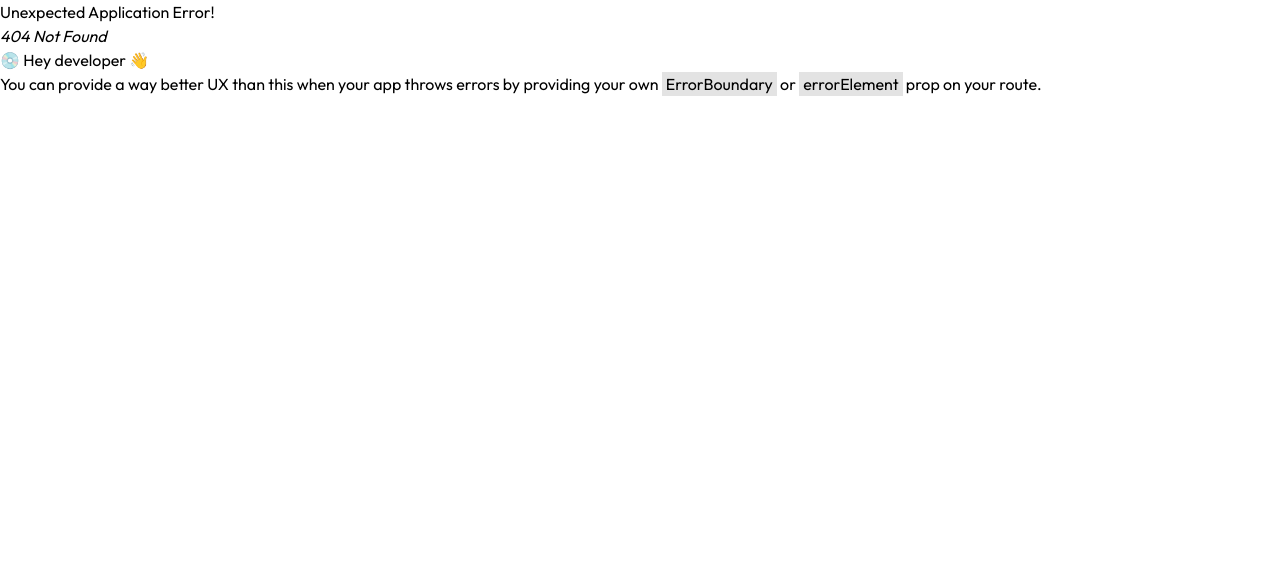
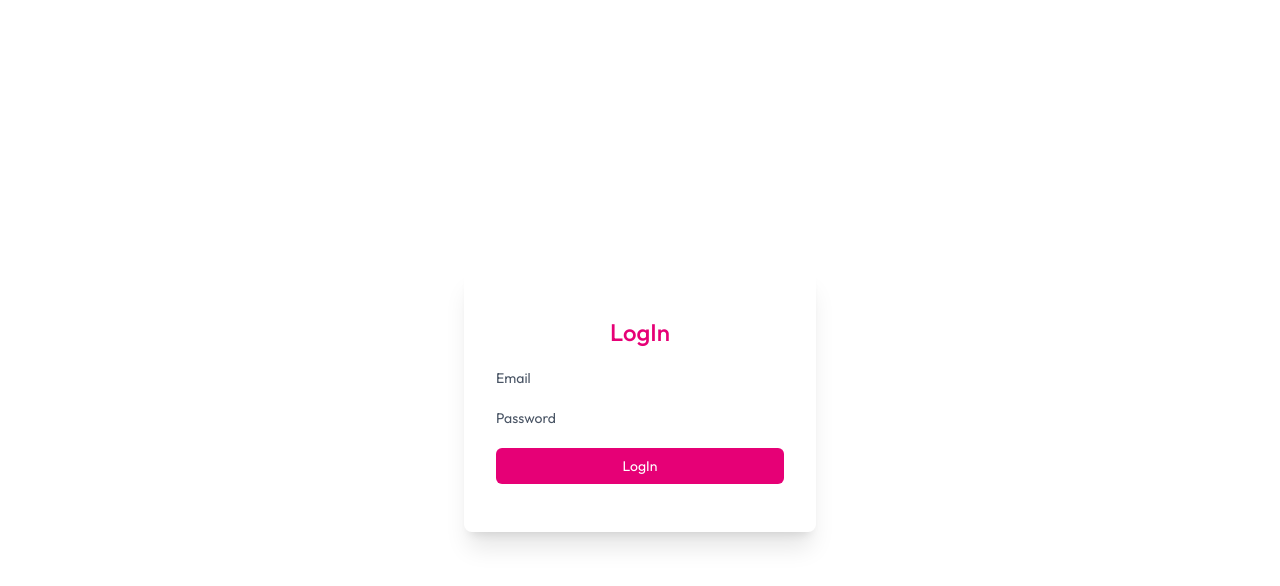
Before and after one commit to Amitkumersarkar/GMartBD-Ecommerce-Website, a React (Vite) app: page /sellerLogIn in a window 1280 px wide. Before the commit this address had no page. Shown: the top 586 px of the page. Built offline with nearby package versions, Linux system fonts and the light colour scheme.

Commit message:
added login btn

```diff
--- a/src/components/SellerDashBoard/SellerLogIn.jsx
+++ b/src/components/SellerDashBoard/SellerLogIn.jsx
@@ -26,8 +26,12 @@ const SellerLogIn = () => {
             <div className="flex flex-col gap-5 m-auto items-start p-8 py-12 min-w-80 sm:min-w-88 rounded-lg shadow-xl border-gray-200">
                 <p className="text-2xl font-medium m-auto"><span className="text-pink-600">LogIn</span></p>
                 <div className="w-full">
-                    <p className="" type="email">Email</p>
+                    <p className="" type="email" placeholder="Email" required>Email</p>
                 </div>
+                <div className="w-full">
+                    <p className="" type="password" placeholder="Password" required>Password</p>
+                </div>
+                <button className="bg-pink-600 text-white w-full py-2 rounded-md cursor-pointer">LogIn</button>
             </div>
         </form>
     );
--- a/src/main.jsx
+++ b/src/main.jsx
@@ -12,6 +12,7 @@ import { AuthContextProvider } from "./context/AuthContext";
 import Cart from "./pages/Cart/Cart";
 import AddAddress from "./pages/AddAddress/AddAddress";
 import MyOrders from "./pages/MyOrders/MyOrders";
+import SellerLogIn from "./components/SellerDashBoard/SellerLogIn";
 
 const router = createBrowserRouter([
   {
@@ -45,6 +46,10 @@ const router = createBrowserRouter([
       {
         path: 'myOrders',
         Component: MyOrders
+      },
+      {
+        path: 'sellerLogIn',
+        Component: SellerLogIn
       }
     ],
   },
```
